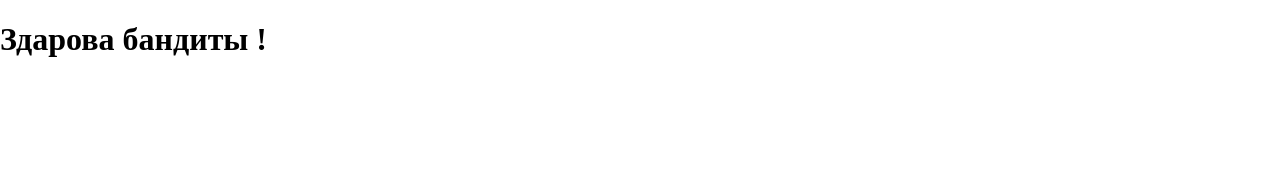
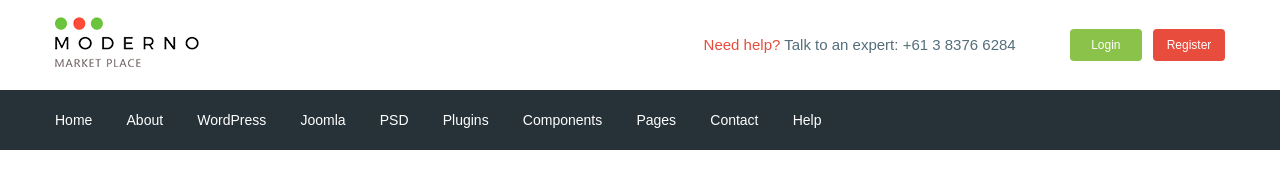
Before and after one commit to oleksandrkkk/moderno, a website: page app/index.html in a window 1280 px wide. Drawn offline with nearby package versions, Linux system fonts and the light colour scheme; files that its build step writes are made by us from their sources.

Commit message:
added header

```diff
--- a/app/index.html
+++ b/app/index.html
@@ -1,19 +1,108 @@
 <!DOCTYPE html>
 <html lang="en">
+
 <head>
     <meta charset="UTF-8">
     <meta name="viewport" content="width=device-width, initial-scale=1.0">
     <title>Document</title>
+    <link href="https://fonts.googleapis.com/css?family=Roboto:500,700&display=swap" rel="stylesheet">
     <link rel="stylesheet" href="css/libs.min.css">
     <link rel="stylesheet" href="css/style.min.css">
 </head>
+
 <body>
-    <h1>
-        Здарова бандиты !
-    </h1>
+    <header class="header">
+        <div class="header__top">
+            <div class="container">
+                <div class="header__top-inner">
+                    <div class="header__logo">
+                        <a href="#">
+                            <img src="images/logo.png" alt="">
+                        </a>
+                    </div>
+                    <div class="header__text">
+                        <a href="#">
+                            <span>Need help?</span>
+                        </a>
+                        Talk to an expert:
+                        <a class="header__phone" href="tel.61383766284"> +61 3 8376 6284 </a>
+                    </div>
+                    <div class="header__box">
+                        <a class="basket" href="#"> </a>
+                        <a class="header__btn header__btn-login" href="">Login</a>
+                        <a class="header__btn header__btn-register" href="">Register</a>
+                    </div>
+                </div>
+            </div>
+        </div>
+
+        <div class="header__menu">
+            <div class="container">
+                <nav class="menu">
+                    <ul class="menu__list">
+                        <li>
+
+                            <a href="#">
+                                Home
+                            </a>
+                        </li>
+                        <li>
+                            <a href="#">
+                                About
+                            </a>
+                        </li>
+                        <li>
+                            <a href="#">
+                                WordPress
+                            </a>
+                        </li>
+                        <li>
+                            <a href="#">
+                                Joomla
+                            </a>
+                        </li>
+                        <li>
+                            <a href="#">
+                                PSD
+                            </a>
+                        </li>
+                        <li>
+                            <a href="#">
+                                Plugins
+                            </a>
+                        </li>
+                        <li>
+                            <a href="#">
+                                Components
+                            </a>
+                        </li>
+                        <li>
+                            <a href="#">
+                                Pages
+                            </a>
+                        </li>
+                        <li>
+                            <a href="#">
+                                Contact
+                            </a>
+                        </li>
+                        <li>
+                            <a href="#">
+                                Help
+                            </a>
+                        </li>
+                    </ul>
+                </nav>
+            </div>
+
+        </div>
+
+
+    </header>
 
     <script src="https://ajax.googleapis.com/ajax/libs/jquery/3.4.1/jquery.min.js"></script>
     <script src="js/libs.min.js"></script>
     <script src="js/main.min.js"></script>
 </body>
+
 </html>
--- /dev/null
+++ b/app/scss/_fonts.scss
@@ -0,0 +1,6 @@
+@font-face {
+    font-family: 'Roboto-Regular' sans-serif;
+    src: url('../fonts/Roboto-Regular.woff2') format('woff2'),
+         url('../fonts/Roboto-Regular.woff') format('woff');
+font-display: swap;
+}
--- /dev/null
+++ b/app/scss/_global.scss
@@ -0,0 +1,35 @@
+html {
+    box-sizing: border-box;
+}
+*,
+*::before,
+*::after {
+    box-sizing: inherit;
+}
+
+a{
+    display: inline-block;
+    text-decoration: none;
+    color: $text;
+}
+
+ul,
+li {
+    margin: 0;
+    padding: 0;
+    list-style: none;
+}
+
+body {
+    font-family: 'Roboto-Regular', sans-serif;
+    font-weight: 400;
+    font-size: 15px;
+    line-height: 24px;
+    color: $text;
+}
+
+.container {
+    max-width: 1200px;
+    margin: 0 auto;
+    padding: 0 15px;
+}
--- /dev/null
+++ b/app/scss/_vars.scss
@@ -0,0 +1,4 @@
+$text: #546e7a;
+$red: #e74c3c;
+$green: #8bc34a;
+$bg: #263238;
--- a/app/scss/style.scss
+++ b/app/scss/style.scss
@@ -1,8 +1,60 @@
-html {
-    box-sizing: border-box;
+@import '_vars';
+@import '_global';
+@import '_fonts';
+
+
+
+.header__top-inner {
+    display: flex;
+    justify-content: space-between;
+    height: 90px;
+    align-items: center;
 }
-*,
-*::before,
-*::after {
-    box-sizing: inherit;
+
+.header__text {
+    margin-left: auto;
+    margin-right: 50px;
+    span{
+        color: $red;
+    }
 }
+
+.header__btn {
+    padding: 4px;
+    width: 72px;
+    border-radius: 4px;
+    text-align: center;
+    color: #ffffff;
+    font-size: 12px;
+}
+.header__btn-login {
+    background-color: $green;
+}
+
+.header__btn-register {
+    background-color: $red;
+    margin-left: 7px;
+}
+
+.header__menu {
+    background-color: $bg;
+}
+
+.menu {
+    display: flex;
+    align-items: center;
+    height: 60px;
+}
+
+.menu__list {
+    li{
+        display: inline-block;
+        & + li {
+            margin-left: 30px;
+        }
+    }
+    a{
+        font-size: 14px;
+        color: #fff;
+    }
+}
--- a/gulpfile.js
+++ b/gulpfile.js
@@ -8,7 +8,7 @@ let gulp = require('gulp'),
     cssmin = require('gulp-cssmin');
 
 gulp.task('sass', function () {
-    return gulp.src('app/scss/style.scss')
+    return gulp.src('app/scss/**/*.scss')
         .pipe(sass({ outputStyle: 'compressed' }))
         .pipe(rename({ 'suffix': '.min' }))
         .pipe(autoprefixer({
@@ -60,7 +60,7 @@ gulp.task('browser-sync', function () {
 });
 
 gulp.task('watch', function () {
-    gulp.watch('app/scss/style.scss', gulp.parallel('sass'));
+    gulp.watch('app/scss/**/*.scss', gulp.parallel('sass'));
     gulp.watch('app/*.html', gulp.parallel('html'));
     gulp.watch('app/js/*.js', gulp.parallel('js'));
 
```
Also changed, not shown: app/fonts/Roboto-Regular.woff (added), app/fonts/Roboto-Regular.woff2 (added), app/images/logo.png (added).
